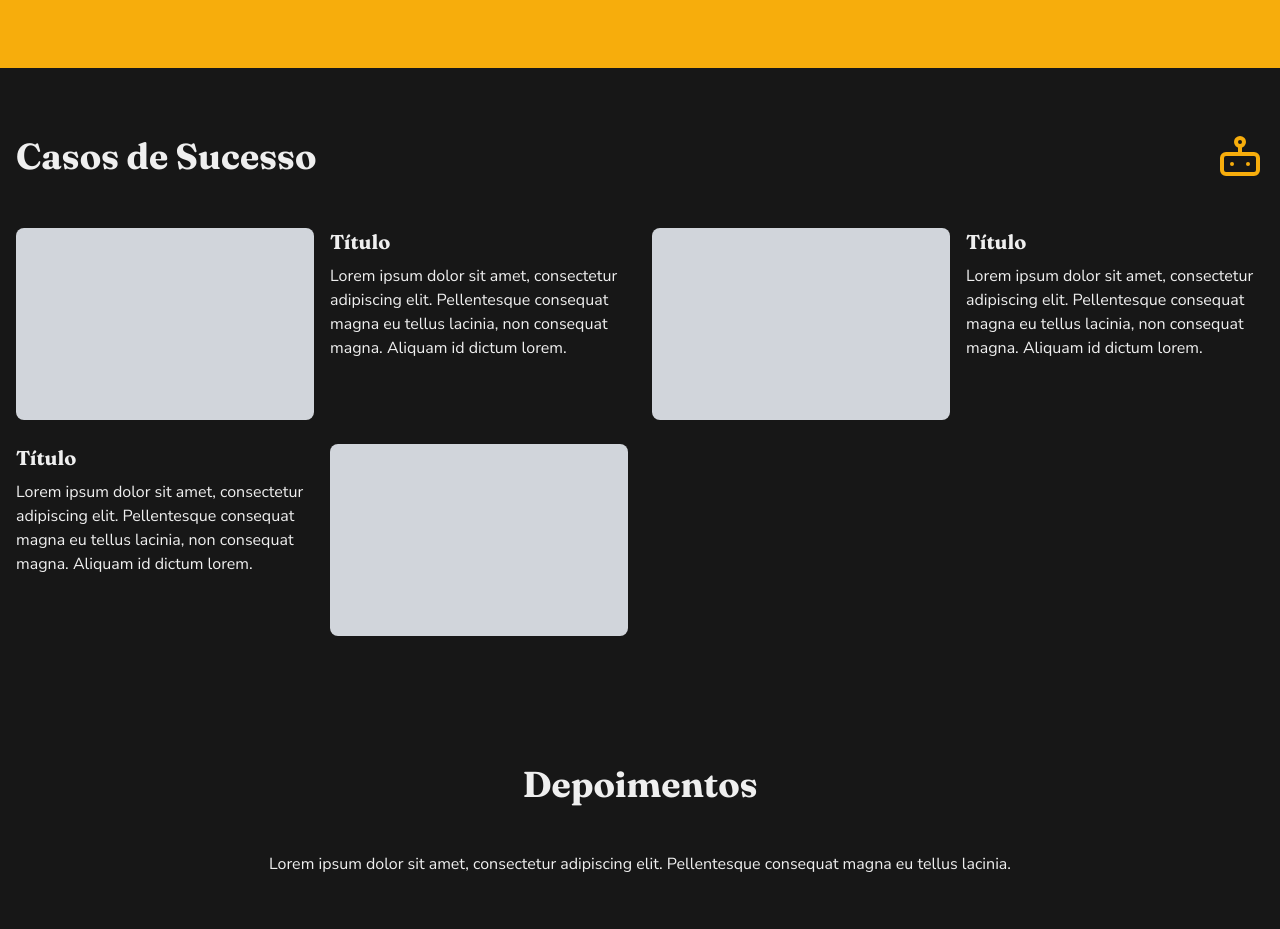
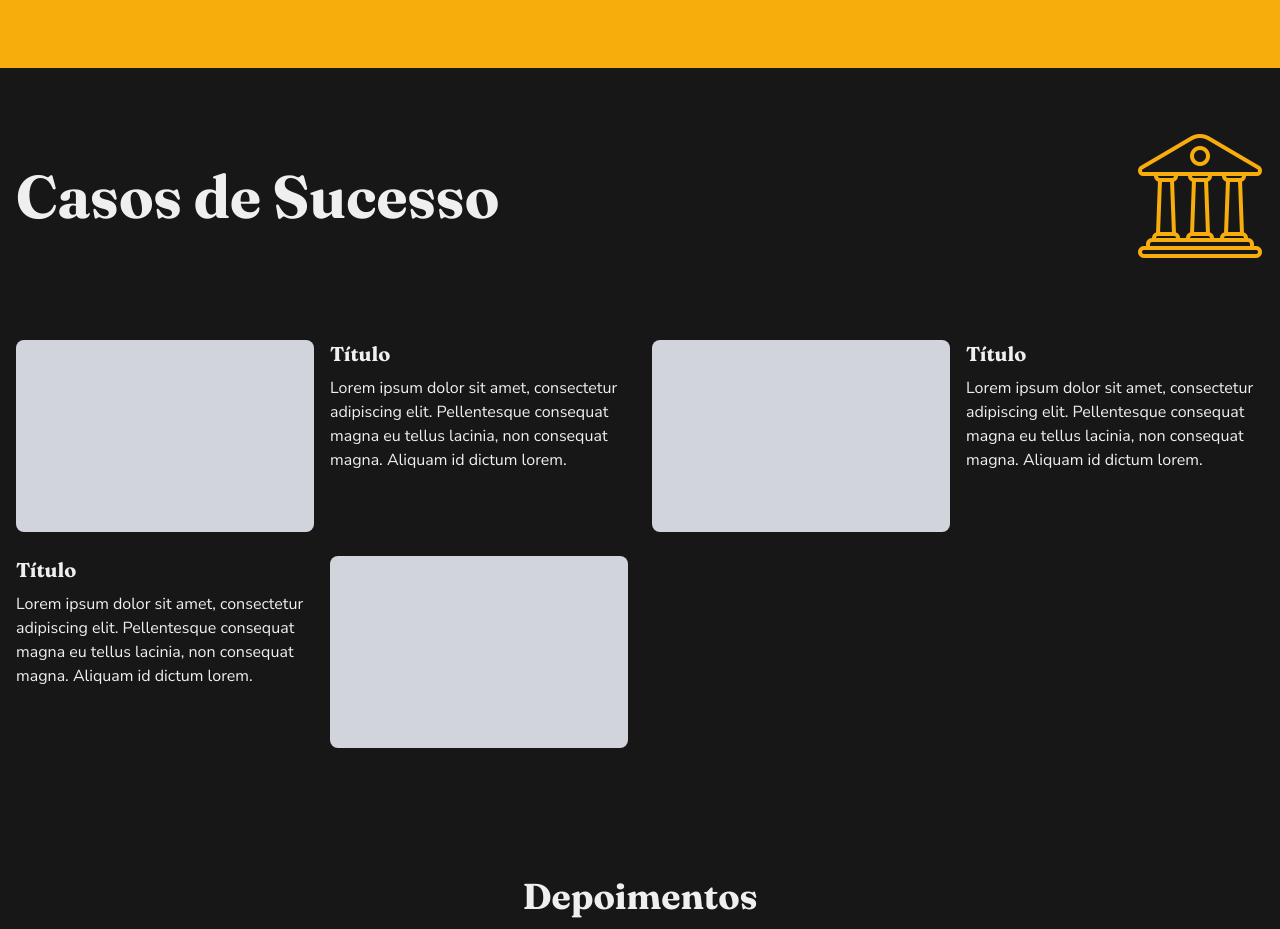
Before and after one commit to gtijr/site_Nexum, a React (Vite) app in the folder Nexum/: page / in a window 1280 px wide. Shown: the part 1640-2569 px from the top of the page. Built offline with nearby package versions, Linux system fonts and the light colour scheme.

Commit message:
Adicionando logo do tribunal na seção

```diff
--- a/Nexum/src/components/CasesSection.jsx
+++ b/Nexum/src/components/CasesSection.jsx
@@ -2,29 +2,9 @@ const CasesSection = () => {
   return (
     <section id="casos" className="bg-neutral-900 py-16">
       <div className="container xl:max-w-screen-xl mx-auto px-4">
-        <div className="flex justify-between items-center mb-12">
-          <h2 className="text-3xl md:text-4xl font-bold text-whiteFont font-Fraunces">Casos de Sucesso</h2>
-          <div className="text-yellowBg">
-            {/* Ícone de prédio/tribunal */}
-            <svg
-              xmlns="http://www.w3.org/2000/svg"
-              width="48"
-              height="48"
-              viewBox="0 0 24 24"
-              fill="none"
-              stroke="currentColor"
-              strokeWidth="2"
-              strokeLinecap="round"
-              strokeLinejoin="round"
-              className="w-12 h-12"
-            >
-              <rect x="3" y="11" width="18" height="10" rx="2"></rect>
-              <circle cx="12" cy="5" r="2"></circle>
-              <path d="M12 7v4"></path>
-              <line x1="8" y1="16" x2="8" y2="16"></line>
-              <line x1="16" y1="16" x2="16" y2="16"></line>
-            </svg>
-          </div>
+        <div className="flex justify-between items-center mb-20">
+          <h2 className="text-6xl font-bold text-whiteFont font-Fraunces">Casos de Sucesso</h2>
+          <img src="/tribunal.png" alt="tribunal" className="h-32"/>
         </div>
 
         <div className="grid grid-cols-1 md:grid-cols-2 gap-6">
```
